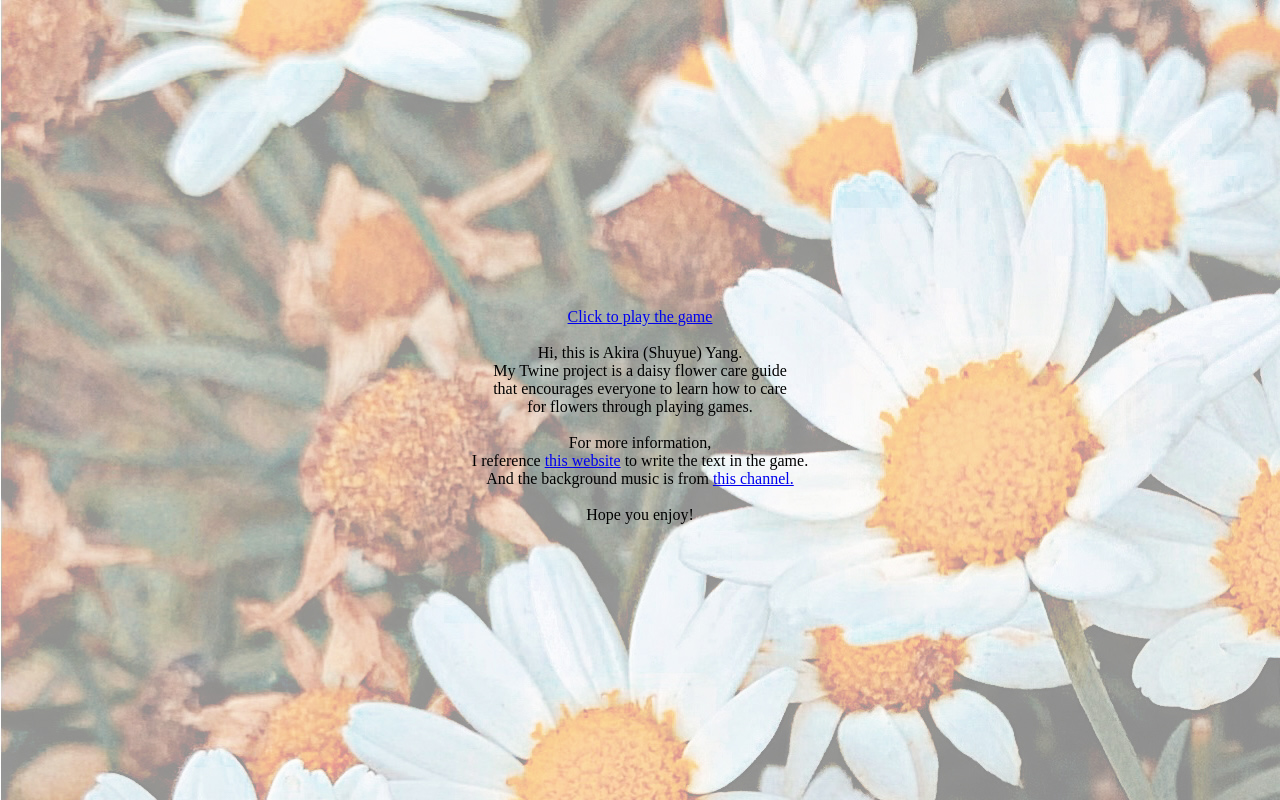
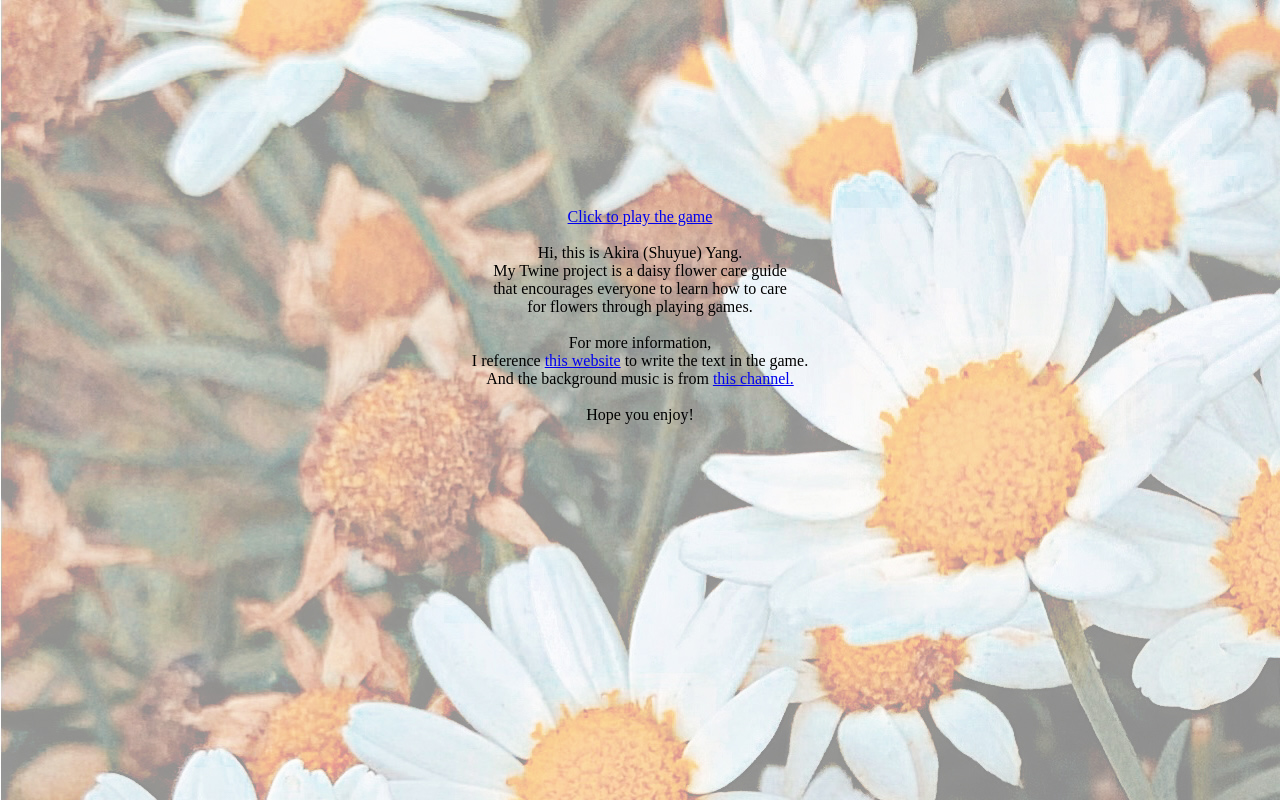
Before and after one commit to akirayang0521/Akira-twine, a plain HTML site: page index.html in a window 1280 px wide. Drawn offline with Linux system fonts and the light colour scheme.

Commit message:
Update index.html

```diff
--- a/index.html
+++ b/index.html
@@ -4,8 +4,8 @@
       body{text-align:center}
       .mod{
     display: flex;
-    align-items: center;/*垂直居中*/
-    height:300px;
+    align-items: center;
+    height:200px;
 }
 .inner{
 }
```
